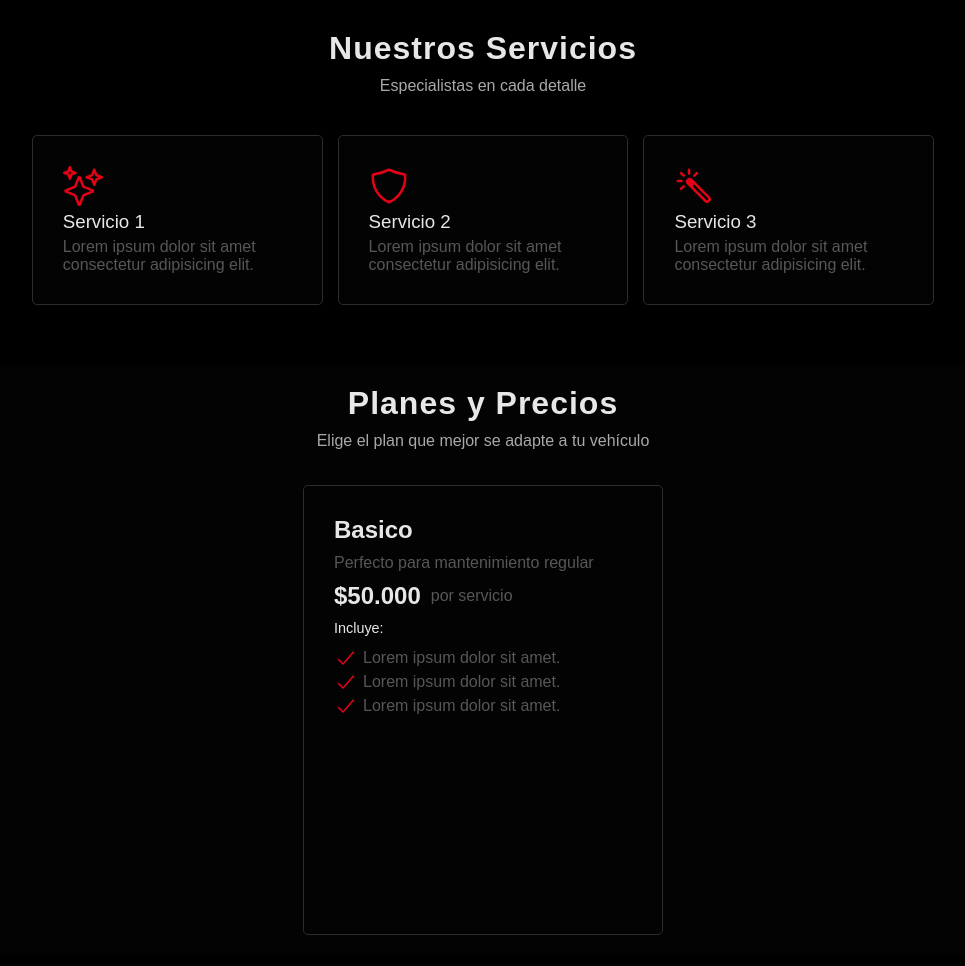
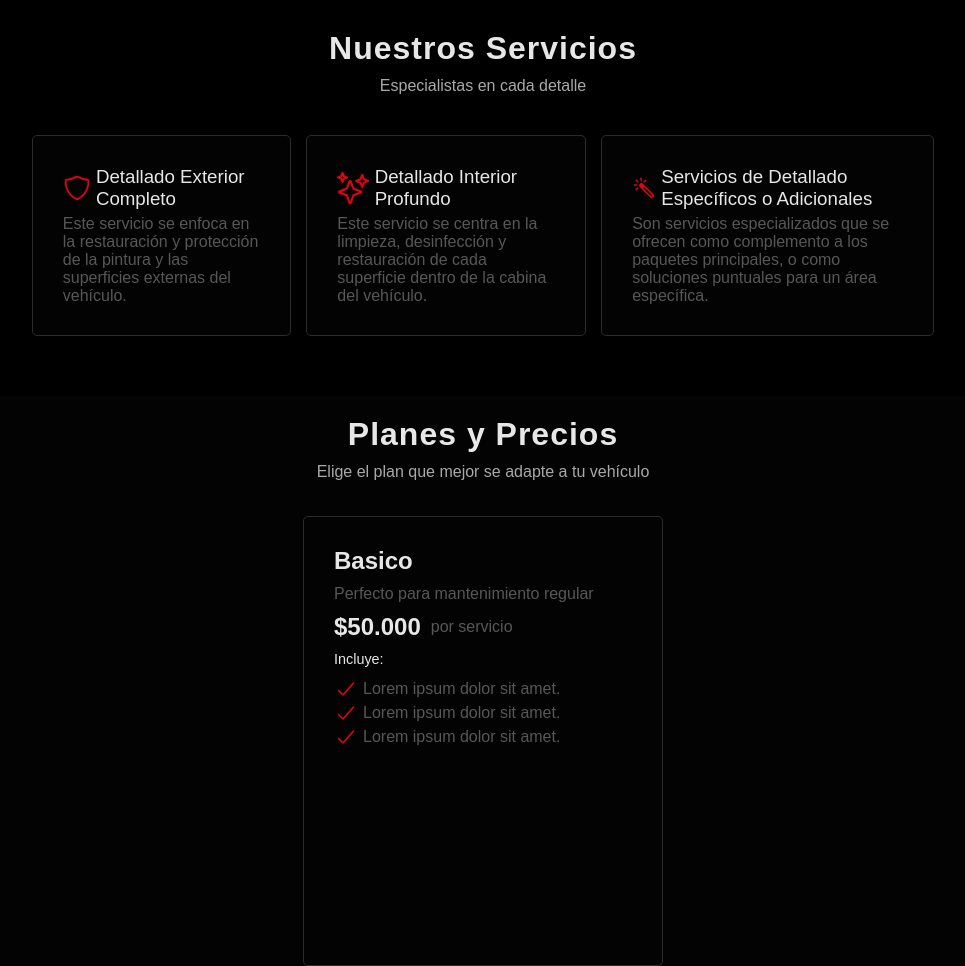
Before and after one commit to rezequielf01/urbandetail, a plain HTML site: page index.html in a window 1280 px wide. Shown: the part 800-1766 px from the top of the page, without its empty margins (157-1122 px from the left). Drawn offline with nearby package versions, Linux system fonts and the light colour scheme; a web font is replaced by a local one.

Commit message:
Tipo de servicios agregado

```diff
--- a/css/index.css
+++ b/css/index.css
@@ -182,7 +182,7 @@ body{
     flex-direction: column;
     align-items: start;
     justify-content: center;
-    width: 350px;
+    width: auto;
     background: oklch(.1 0 0);
     padding: 30px;
     text-align: left;
--- a/index.html
+++ b/index.html
@@ -76,21 +76,27 @@
             <div class="servicios-box-container">
 
                 <div class="servicios-box">
-                    <ion-icon class="servicios-box__icono" name="sparkles-outline"></ion-icon>
-                    <h3 class="servicios-box__titulo">Servicio 1</h3>
-                    <p class="servicios-box__p">Lorem ipsum dolor sit amet consectetur adipisicing elit.</p>
+                    <div style="display: flex; gap: 5px; align-items: center;">
+                        <ion-icon class="servicios-box__icono" name="shield-outline"></ion-icon>
+                        <h3 class="servicios-box__titulo">Detallado Exterior Completo</h3>
+                    </div>
+                    <p class="servicios-box__p">Este servicio se enfoca en la restauración y protección de la pintura y las superficies externas del vehículo.</p>
                 </div>
 
                 <div class="servicios-box">
-                    <ion-icon class="servicios-box__icono" name="shield-outline"></ion-icon>
-                    <h3 class="servicios-box__titulo">Servicio 2</h3>
-                    <p class="servicios-box__p">Lorem ipsum dolor sit amet consectetur adipisicing elit.</p>
+                    <div style="display: flex; gap: 5px; align-items: center;">
+                        <ion-icon class="servicios-box__icono" name="sparkles-outline"></ion-icon>
+                        <h3 class="servicios-box__titulo">Detallado Interior Profundo</h3>
+                    </div>
+                    <p class="servicios-box__p">Este servicio se centra en la limpieza, desinfección y restauración de cada superficie dentro de la cabina del vehículo.</p>
                 </div>
 
                 <div class="servicios-box">
-                    <ion-icon class="servicios-box__icono" name="color-wand-outline"></ion-icon>
-                    <h3 class="servicios-box__titulo">Servicio 3</h3>
-                    <p class="servicios-box__p">Lorem ipsum dolor sit amet consectetur adipisicing elit.</p>
+                    <div style="display: flex; gap: 5px; align-items: center;">
+                        <ion-icon class="servicios-box__icono" name="color-wand-outline"></ion-icon>
+                        <h3 class="servicios-box__titulo">Servicios de Detallado Específicos o Adicionales</h3>
+                    </div>
+                    <p class="servicios-box__p">Son servicios especializados que se ofrecen como complemento a los paquetes principales, o como soluciones puntuales para un área específica.</p>
                 </div>
 
             </div>
```
